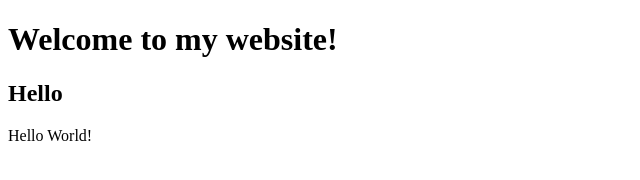
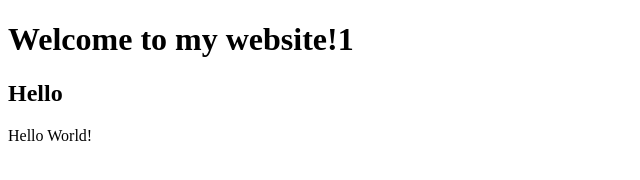
Before and after one commit to Javeriya32/hello, a plain HTML site: page hello.html in a window 1280 px wide. Shown: the full height of the page, 0-640 px from the left. Drawn offline with Linux system fonts and the light colour scheme.

```diff
--- a/hello.html
+++ b/hello.html
@@ -4,7 +4,7 @@
     <title>Hello</title>
 </head>
 <body>
-    <h1>Welcome to my website!</h1>
+    <h1>Welcome to my website!1</h1>
     <h2>Hello</h2>
     Hello World!
 </body>
```
